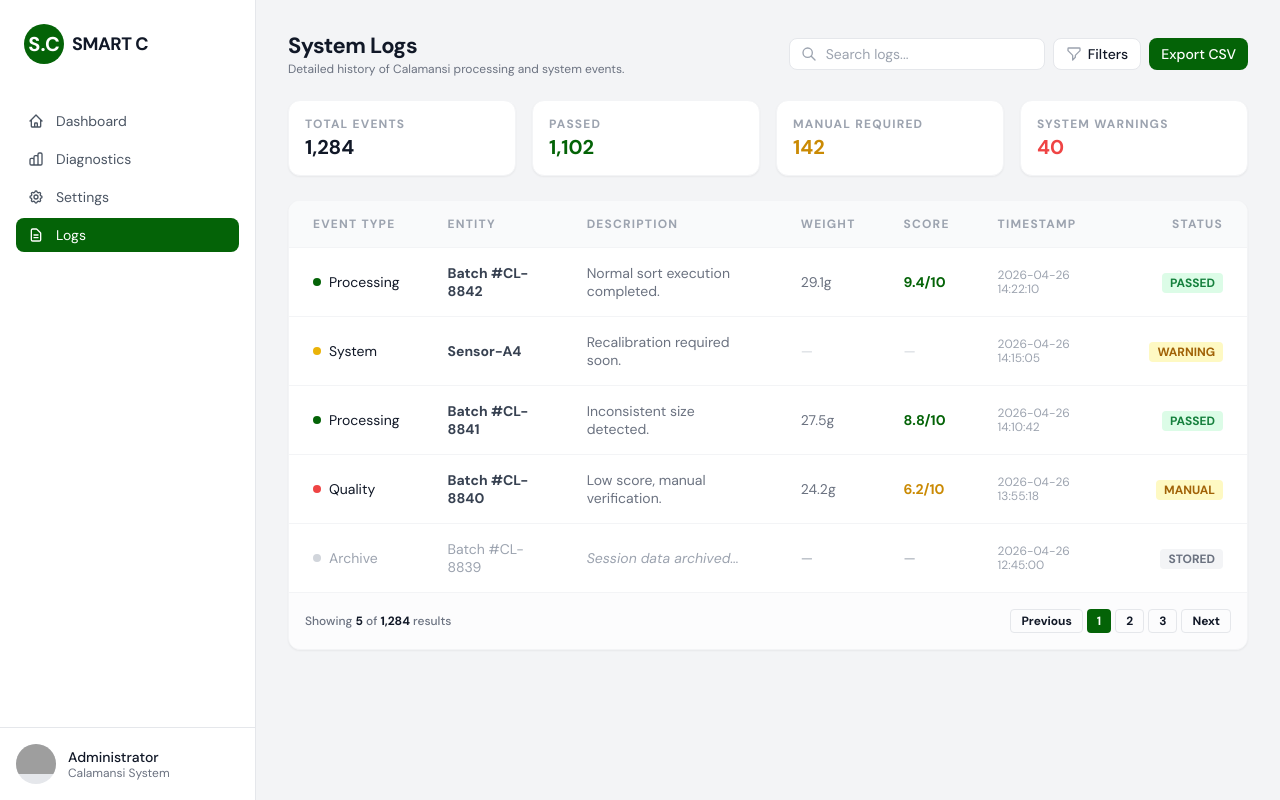
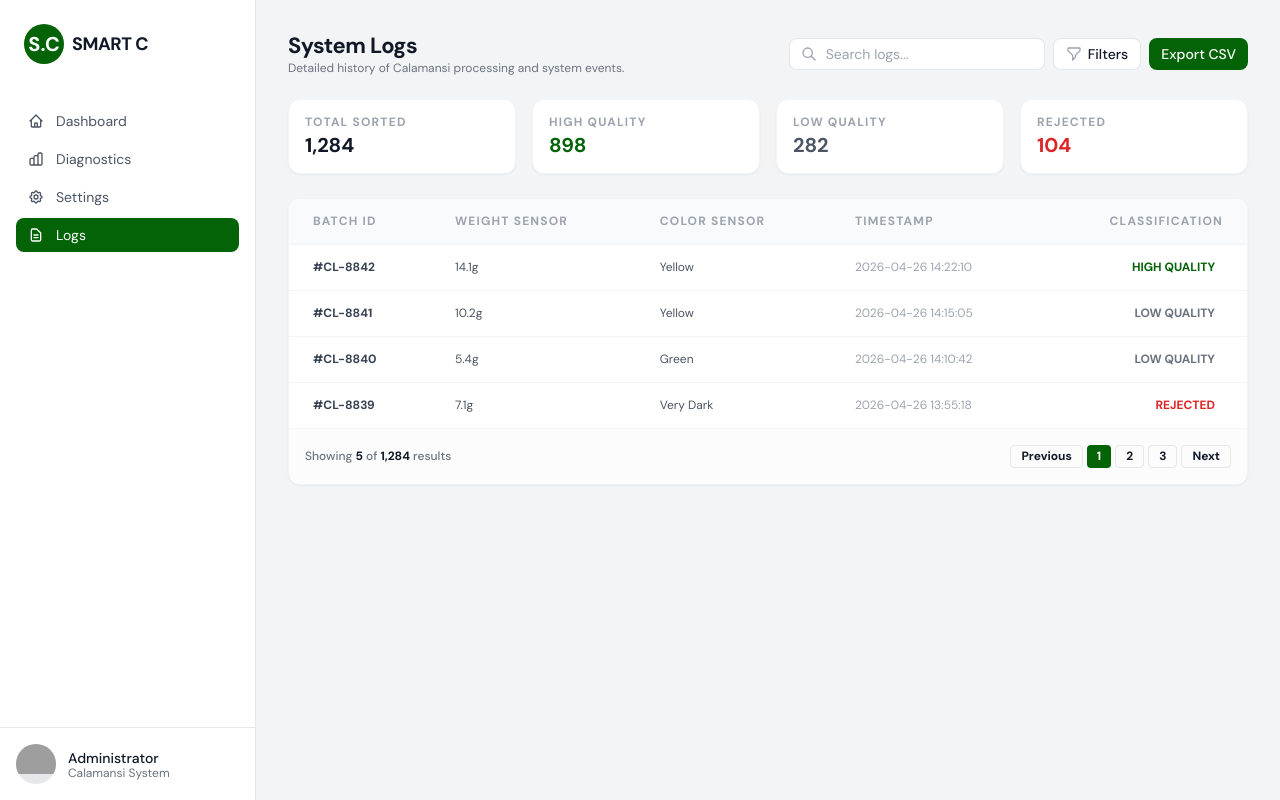
Before and after one commit to naoi-reii/smart-c-sorting, a Django app: page /logs/ in a window 1280 px wide. Run offline with Django 5.2, Linux system fonts and the light colour scheme; some libraries are stand-ins or nearby versions; grey boxes are pictures that could not be loaded.

Commit message:
changed design of logs.html

```diff
--- a/app/templates/app/base.html
+++ b/app/templates/app/base.html
@@ -23,7 +23,7 @@
                     },
                     // Centralized Typography System
                     fontSize: {
-                        'ui-tiny': ['12px', '14px'],
+                        'ui-tiny': ['12px', '13px'],
                         'ui-base': ['14px', '18px'],
                         'ui-header': ['15px', '22px'],
                         'ui-metric': ['20px', '24px'],
--- a/app/templates/app/logs.html
+++ b/app/templates/app/logs.html
@@ -26,127 +26,78 @@
     <!-- Quick Stats for Logs -->
     <div class="grid grid-cols-4 gap-4">
         <div class="bg-white p-4 rounded-xl shadow-sm border border-gray-100">
-            <p class="text-ui-tiny font-bold text-gray-400 uppercase tracking-widest">Total Events</p>
+            <p class="text-ui-tiny font-bold text-gray-400 uppercase tracking-widest">Total Sorted</p>
             <p class="text-ui-metric font-bold mt-1">1,284</p>
         </div>
         <div class="bg-white p-4 rounded-xl shadow-sm border border-gray-100">
-            <p class="text-ui-tiny font-bold text-gray-400 uppercase tracking-widest">Passed</p>
-            <p class="text-ui-metric font-bold mt-1 text-primary">1,102</p>
+            <p class="text-ui-tiny font-bold text-gray-400 uppercase tracking-widest">High Quality</p>
+            <p class="text-ui-metric font-bold mt-1 text-primary">898</p>
         </div>
         <div class="bg-white p-4 rounded-xl shadow-sm border border-gray-100">
-            <p class="text-ui-tiny font-bold text-gray-400 uppercase tracking-widest">Manual Required</p>
-            <p class="text-ui-metric font-bold mt-1 text-yellow-600">142</p>
+            <p class="text-ui-tiny font-bold text-gray-400 uppercase tracking-widest">Low Quality</p>
+            <p class="text-ui-metric font-bold mt-1 text-gray-600">282</p>
         </div>
         <div class="bg-white p-4 rounded-xl shadow-sm border border-gray-100">
-            <p class="text-ui-tiny font-bold text-gray-400 uppercase tracking-widest">System Warnings</p>
-            <p class="text-ui-metric font-bold mt-1 text-red-500">40</p>
+            <p class="text-ui-tiny font-bold text-gray-400 uppercase tracking-widest">Rejected</p>
+            <p class="text-ui-metric font-bold mt-1 text-red-600">104</p>
         </div>
     </div>
 
     <!-- Logs Table -->
     <div class="bg-white rounded-xl shadow-sm border border-gray-100 overflow-hidden">
-        <div class="overflow-x-auto">
-            <table class="w-full text-left">
+        <table class="w-full text-left border-collapse">
             <thead>
                 <tr class="text-ui-tiny font-bold text-gray-400 uppercase tracking-widest bg-gray-50 border-b border-gray-100">
-                        <th class="px-6 py-4">Event Type</th>
-                        <th class="px-6 py-4">Entity</th>
-                        <th class="px-6 py-4">Description</th>
-                        <th class="px-6 py-4">Weight</th>
-                        <th class="px-6 py-4">Score</th>
+                    <th class="px-6 py-4">Batch ID</th>
+                    <th class="px-6 py-4">Weight Sensor</th>
+                    <th class="px-6 py-4">Color Sensor</th>
                     <th class="px-6 py-4">Timestamp</th>
-                        <th class="px-6 py-4 text-right">Status</th>
+                    <th class="px-6 py-4 text-right">Classification</th>
                 </tr>
             </thead>
-                <tbody class="divide-y divide-gray-100 text-ui-base">
+            <tbody class="divide-y divide-gray-100 text-ui-tiny">
                 <!-- Row 1 -->
-                    <tr class="hover:bg-gray-50 transition-colors group">
-                        <td class="px-6 py-4">
-                            <span class="flex items-center">
-                                <span class="w-2 h-2 rounded-full bg-primary mr-2"></span>
-                                Processing
-                            </span>
-                        </td>
-                        <td class="px-6 py-4 font-bold text-gray-700">Batch #CL-8842</td>
-                        <td class="px-6 py-4 text-gray-500">Normal sort execution completed.</td>
-                        <td class="px-6 py-4 text-gray-500">29.1g</td>
-                        <td class="px-6 py-4 text-primary font-bold">9.4/10</td>
+                <tr class="hover:bg-gray-50/50 transition-colors group">
+                    <td class="px-6 py-4 font-bold text-gray-700">#CL-8842</td>
+                    <td class="px-6 py-4 text-gray-600">14.1g</td>
+                    <td class="px-6 py-4 text-gray-600">Yellow</td>
                     <td class="px-6 py-4 text-gray-400 text-ui-tiny">2026-04-26 14:22:10</td>
                     <td class="px-6 py-4 text-right">
-                            <span class="px-2 py-0.5 bg-green-100 text-green-700 rounded text-ui-tiny font-bold uppercase">Passed</span>
+                        <span class="px-2 py-0.5 text-primary rounded text-ui-tiny font-bold uppercase">High Quality</span>
                     </td>
                 </tr>
                 <!-- Row 2 -->
-                    <tr class="hover:bg-gray-50 transition-colors group">
-                        <td class="px-6 py-4">
-                            <span class="flex items-center">
-                                <span class="w-2 h-2 rounded-full bg-yellow-500 mr-2"></span>
-                                System
-                            </span>
-                        </td>
-                        <td class="px-6 py-4 font-bold text-gray-700">Sensor-A4</td>
-                        <td class="px-6 py-4 text-gray-500">Recalibration required soon.</td>
-                        <td class="px-6 py-4 text-gray-300">—</td>
-                        <td class="px-6 py-4 text-gray-300">—</td>
+                <tr class="hover:bg-gray-50/50 transition-colors group">
+                    <td class="px-6 py-4 font-bold text-gray-700">#CL-8841</td>
+                    <td class="px-6 py-4 text-gray-600">10.2g</td>
+                    <td class="px-6 py-4 text-gray-600">Yellow</td>
                     <td class="px-6 py-4 text-gray-400 text-ui-tiny">2026-04-26 14:15:05</td>
                     <td class="px-6 py-4 text-right">
-                            <span class="px-2 py-0.5 bg-yellow-100 text-yellow-700 rounded text-ui-tiny font-bold uppercase">Warning</span>
+                        <span class="px-2 py-0.5 text-gray-500 rounded text-ui-tiny font-bold uppercase">Low Quality</span>
                     </td>
                 </tr>
                 <!-- Row 3 -->
-                    <tr class="hover:bg-gray-50 transition-colors group">
-                        <td class="px-6 py-4">
-                            <span class="flex items-center">
-                                <span class="w-2 h-2 rounded-full bg-primary mr-2"></span>
-                                Processing
-                            </span>
-                        </td>
-                        <td class="px-6 py-4 font-bold text-gray-700">Batch #CL-8841</td>
-                        <td class="px-6 py-4 text-gray-500">Inconsistent size detected.</td>
-                        <td class="px-6 py-4 text-gray-500">27.5g</td>
-                        <td class="px-6 py-4 text-primary font-bold">8.8/10</td>
+                <tr class="hover:bg-gray-50/50 transition-colors group">
+                    <td class="px-6 py-4 font-bold text-gray-700">#CL-8840</td>
+                    <td class="px-6 py-4 text-gray-600">5.4g</td>
+                    <td class="px-6 py-4 text-gray-600">Green</td>
                     <td class="px-6 py-4 text-gray-400 text-ui-tiny">2026-04-26 14:10:42</td>
                     <td class="px-6 py-4 text-right">
-                            <span class="px-2 py-0.5 bg-green-100 text-green-700 rounded text-ui-tiny font-bold uppercase">Passed</span>
+                        <span class="px-2 py-0.5 text-gray-500 rounded text-ui-tiny font-bold uppercase">Low Quality</span>
                     </td>
                 </tr>
                 <!-- Row 4 -->
-                    <tr class="hover:bg-gray-50 transition-colors group">
-                        <td class="px-6 py-4">
-                            <span class="flex items-center">
-                                <span class="w-2 h-2 rounded-full bg-red-500 mr-2"></span>
-                                Quality
-                            </span>
-                        </td>
-                        <td class="px-6 py-4 font-bold text-gray-700">Batch #CL-8840</td>
-                        <td class="px-6 py-4 text-gray-500">Low score, manual verification.</td>
-                        <td class="px-6 py-4 text-gray-500">24.2g</td>
-                        <td class="px-6 py-4 text-yellow-600 font-bold">6.2/10</td>
+                <tr class="hover:bg-gray-50/50 transition-colors group">
+                    <td class="px-6 py-4 font-bold text-gray-700">#CL-8839</td>
+                    <td class="px-6 py-4 text-gray-600">7.1g</td>
+                    <td class="px-6 py-4 text-gray-600">Very Dark</td>
                     <td class="px-6 py-4 text-gray-400 text-ui-tiny">2026-04-26 13:55:18</td>
                     <td class="px-6 py-4 text-right">
-                            <span class="px-2 py-0.5 bg-yellow-100 text-yellow-700 rounded text-ui-tiny font-bold uppercase">Manual</span>
-                        </td>
-                    </tr>
-                    <!-- Row 5 (Repetitive data for visual depth) -->
-                    <tr class="hover:bg-gray-50 transition-colors group text-gray-400">
-                        <td class="px-6 py-4">
-                            <span class="flex items-center">
-                                <span class="w-2 h-2 rounded-full bg-gray-300 mr-2"></span>
-                                Archive
-                            </span>
-                        </td>
-                        <td class="px-6 py-4">Batch #CL-8839</td>
-                        <td class="px-6 py-4 italic">Session data archived...</td>
-                        <td class="px-6 py-4">—</td>
-                        <td class="px-6 py-4">—</td>
-                        <td class="px-6 py-4 text-ui-tiny">2026-04-26 12:45:00</td>
-                        <td class="px-6 py-4 text-right">
-                            <span class="px-2 py-0.5 bg-gray-100 text-gray-500 rounded text-ui-tiny font-bold uppercase">Stored</span>
+                        <span class="px-2 py-0.5 bg-red text-red-600 rounded text-ui-tiny font-bold uppercase">Rejected</span>
                     </td>
                 </tr>
             </tbody>
         </table>
-        </div>
         <!-- Pagination -->
         <div class="p-4 border-t border-gray-100 flex justify-between items-center bg-gray-50/50">
             <p class="text-ui-tiny text-gray-500 font-medium">Showing <span class="text-gray-900 font-bold">5</span> of <span class="text-gray-900 font-bold">1,284</span> results</p>
```
Also changed, not shown: app/templates/app/dashboard.html (+31 -37 lines), image.png. Lines whose indentation alone changed are shown as unchanged.
